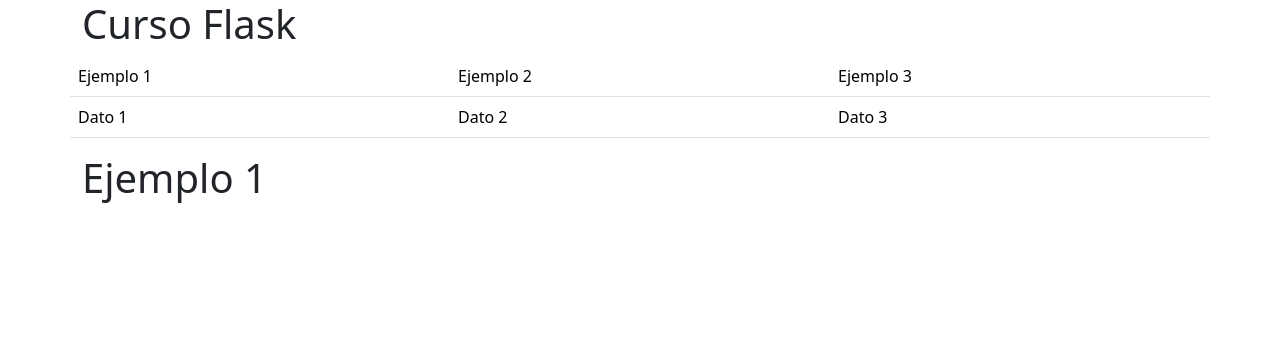
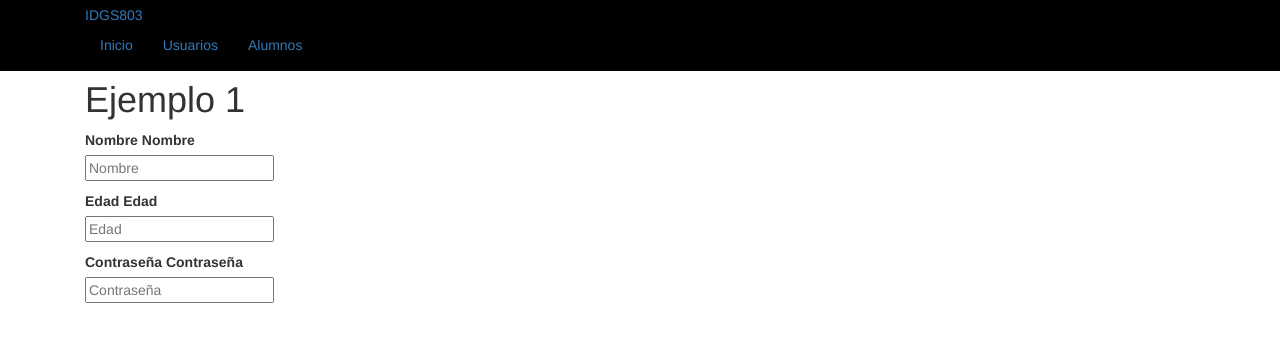
Before and after one commit to IDGS-803-22001449/IntroFlask, a Flask app: page /ejemplo1 in a window 1280 px wide. Shown: the top 342 px of the page. Run offline with Flask 3, Linux system fonts and the light colour scheme; some libraries are stand-ins or nearby versions.

Commit message:
formularios

```diff
--- /dev/null
+++ b/templates/_macros.html
@@ -0,0 +1,10 @@
+{% macro datos(name, placeholder, type="text") %}
+<label for="">{{name}}</label>
+<p><input type="{{type}}" name="{{name}}" placeholder="{{placeholder}}"></p>
+
+{% endmacro %}
+
+{% macro campoNuevo(field) %}
+<td>{{field.label}}</td>
+<dd>{{field(**kwargs) |safe}}</dd>
+{%endmacro%}
--- a/templates/ejemplo1.html
+++ b/templates/ejemplo1.html
@@ -1,4 +1,13 @@
 {% extends 'layout.html' %}
 {% block container %}
+{% import "_macros.html" as macros %}
+
 <h1>Ejemplo 1</h1>
+<label for="">Nombre</label>
+{{macros.datos("Nombre", "Nombre")}}
+<label for="">Edad</label>
+{{macros.datos("Edad", "Edad", "number")}}
+<label for="">Contraseña</label>
+{{macros.datos("Contraseña", "Contraseña", "password")}}
+
 {% endblock %}
--- a/templates/layout.html
+++ b/templates/layout.html
@@ -6,38 +6,51 @@
     <meta name="viewport" content="width=device-width, initial-scale=1.0">
     <link href="https://cdn.jsdelivr.net/npm/bootstrap@5.3.3/dist/css/bootstrap.min.css" rel="stylesheet"
         integrity="sha384-QWTKZyjpPEjISv5WaRU9OFeRpok6YctnYmDr5pNlyT2bRjXh0JMhjY6hW+ALEwIH" crossorigin="anonymous">
+    <link rel="stylesheet" href="../static/bootstrap/bootstrap/css/bootstrap.min.css">
+    <style>
+        body {
+            padding-top: 60px;
+        }
+
+        .trHead {
+            background: #dff0d8;
+        }
+    </style>
+    <link rel="stylesheet" href="../static/bootstrap/bootstrap/css/bootstrap-responsive.css">
     <title>Document</title>
 </head>
 
 <body>
+    <div class="navbar navbar-inverse navbar-fixed-top navbar-expand-lg bg-black">
+        <div class="container-fluid">
+            <div class="container">
+                <a href="" class="brand">
+                    IDGS803
+                </a>
+                <ul class="nav">
+                    <li class="active">
+                        <a href="">
+                            <i class="icon-home icon-white"></i> Inicio
+                        </a>
+                    </li>
+                    <li>
+                        <a href="">
+                            <i class="icon-user icon-white"></i> Usuarios
+                        </a>
+                    </li>
+                    <li>
+                        <a href="">
+                            <i class="icon-user icon-white"></i> Alumnos
+                        </a>
+                    </li>
+                </ul>
+            </div>
+        </div>
+    </div>
+
     <div class="container">
-        <div class="row">
-
-            <h1>Curso Flask</h1>
-            <table class="table">
-                <thead>
-                    <tr>
-                        <td>Ejemplo 1</td>
-                        <td>Ejemplo 2</td>
-                        <td>Ejemplo 3</td>
-                    </tr>
-                </thead>
-                <tbody>
-                    <tr>
-                        <td>Dato 1</td>
-                        <td>Dato 2</td>
-                        <td>Dato 3</td>
-                    </tr>
-                </tbody>
-            </table>
-
-            <div class="content">
-                {% block container %}
-                {% endblock %}
-            </div>
-
-
-        </div>
+        {% block container %}
+        {% endblock %}
     </div>
 </body>
 
```
Also changed, not shown: forms.py (added, +11 -0 lines), 1 other file.
